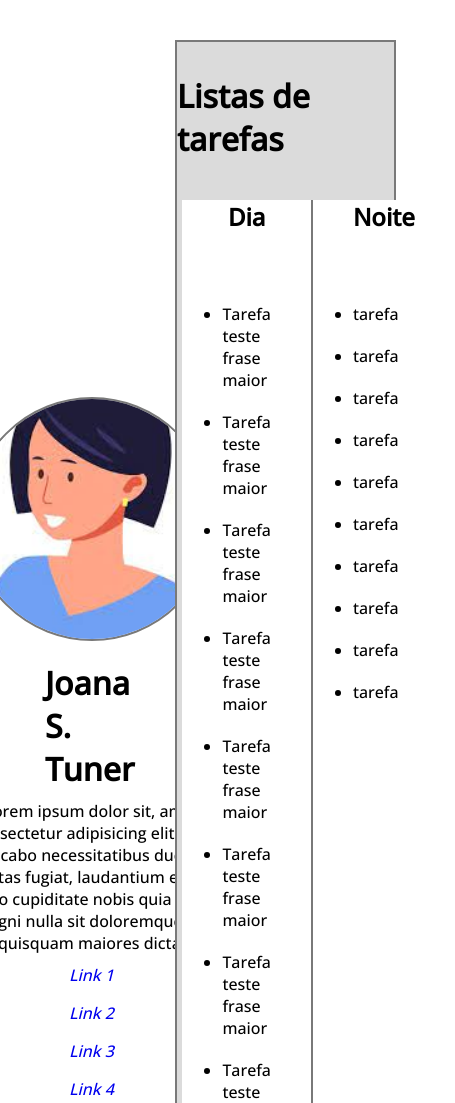
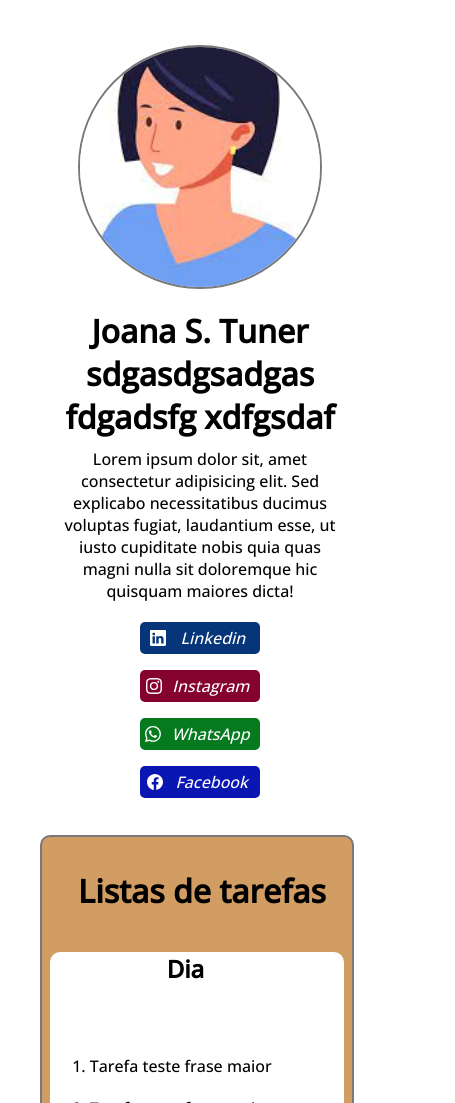
Before and after one commit to joycevaniasalvino/Projeto-Criacao-de-Layout-PUCRS, a plain HTML site: page src/index.html in a window 390 px wide. Shown: the top 1103 px of the page, 455 px wide, since content can reach past the window. Drawn offline with nearby package versions, Linux system fonts and the light colour scheme.

Commit message:
💄style and style fix: stylization and responsivity

```diff
--- a/src/css/style.css
+++ b/src/css/style.css
@@ -32,6 +32,7 @@ img {
 .nome-titulo {
     font-size: 2rem;
     margin: 20px 0 10px 0;
+    text-align: center;
 }
 
 .descricao-titulo {
@@ -59,9 +60,9 @@ main{
     display: flex;
     align-items: center;
     flex-direction: column;
-    background: #dbdbdb;
+    background: #d19d62;
     border: rgb(121, 121, 121) 2px solid;
-
+    border-radius: 10px;
 }
 
 h1{
@@ -73,12 +74,14 @@ h1{
     display: flex;
     flex-direction: row;
     justify-content: space-evenly;
+    border-radius: 10px;
+    background-color: #fff;
+
 
 }
 
 .section1 {
     width: 100%;
-    background-color: #fff;
     padding: 0 40px 40px 40px;
 
 }
@@ -90,7 +93,6 @@ h2{
 }
 .section2 {
     width: 100%;
-    background-color: #fff;
     padding: 0 40px 40px 40px;
     border-left: rgb(121, 121, 121) 2px solid;
 
@@ -103,3 +105,100 @@ h2{
 .section-lista > li{
     padding: 10px 0;
 }
+
+.lista-links{
+    width: 120px;
+    padding-top: 20px;
+}
+
+.lista-links > li {
+    display: flex;
+    justify-content: space-evenly;
+    align-items: center;
+    border-radius: 5px;
+    color: #fff;
+}
+
+.lista-links > li > a{
+    color: #fff;
+    width: fit-content;
+    padding: 5px;
+
+}
+
+.link1{
+    background: #06357a;
+}
+
+.link2{
+    background: #85022e;
+    display: flex;
+    flex-direction: row;
+
+}
+
+.link3{
+    background: #067a1f;
+
+}
+
+.link4{
+    background: #0a16b1;
+
+}
+
+@media (max-width: 1080px) {
+
+    .container {
+        display: flex;
+        flex-direction: column;
+    }
+
+    .section1, .section2 {
+        width:85%;
+        display: flex;
+        flex-direction: column;
+    }
+
+    .section2{
+        border: none;
+    }
+
+    /* body {
+        display: flex;
+        flex-direction: column;
+        row-gap: 2rem;
+        margin: 40px;
+    } */
+}
+
+@media (max-width: 860px) {
+
+    body {
+        display: flex;
+        flex-direction: column;
+        row-gap: 2rem;
+    }
+
+    main, aside {
+        width:100%;
+    }
+
+    .section1, .section2 {
+        width:85%;
+    }
+
+
+}
+
+@media (max-width: 450px) {
+
+    h1{
+        padding-left: 10px;
+        padding-bottom: 40px;
+    }
+
+    .section1, .section2 {
+        width:65%;
+    }
+}
--- a/src/index.html
+++ b/src/index.html
@@ -12,18 +12,44 @@
 </head>
 
 <body>
+
     <aside>
         <img src="images/img_perfil.jpeg" alt="Foto de perfil do usuário">
-        <h3 class="nome-titulo">Joana S. Tuner</h3>
+        <h3 class="nome-titulo">Joana S. Tuner sdgasdgsadgas fdgadsfg xdfgsdaf</h3>
         <p class="descricao-titulo">Lorem ipsum dolor sit, amet consectetur adipisicing elit. Sed explicabo
             necessitatibus ducimus voluptas fugiat, laudantium esse, ut iusto cupiditate nobis quia quas magni nulla sit
             doloremque hic quisquam maiores dicta!
-            </p>
+        </p>
         <ul class="lista-links">
-            <li><a href="#">Link 1</a></li>
-            <li><a href="#">Link 2</a></li>
-            <li><a href="#">Link 3</a></li>
-            <li><a href="#">Link 4</a></li>
+
+            <li class="link1">
+                <svg xmlns="http://www.w3.org/2000/svg" width="16" height="16" fill="currentColor" class="bi bi-linkedin" viewBox="0 0 16 16">
+                    <path d="M0 1.146C0 .513.526 0 1.175 0h13.65C15.474 0 16 .513 16 1.146v13.708c0 .633-.526 1.146-1.175 1.146H1.175C.526 16 0 15.487 0 14.854zm4.943 12.248V6.169H2.542v7.225zm-1.2-8.212c.837 0 1.358-.554 1.358-1.248-.015-.709-.52-1.248-1.342-1.248S2.4 3.226 2.4 3.934c0 .694.521 1.248 1.327 1.248zm4.908 8.212V9.359c0-.216.016-.432.08-.586.173-.431.568-.878 1.232-.878.869 0 1.216.662 1.216 1.634v3.865h2.401V9.25c0-2.22-1.184-3.252-2.764-3.252-1.274 0-1.845.7-2.165 1.193v.025h-.016l.016-.025V6.169h-2.4c.03.678 0 7.225 0 7.225z"/>
+                </svg>
+                <a href="#">Linkedin</a>
+            </li>
+
+            <li class="link2">
+                <svg xmlns="http://www.w3.org/2000/svg" width="16" height="16" fill="currentColor" class="bi bi-instagram" viewBox="0 0 16 16">
+                    <path d="M8 0C5.829 0 5.556.01 4.703.048 3.85.088 3.269.222 2.76.42a3.9 3.9 0 0 0-1.417.923A3.9 3.9 0 0 0 .42 2.76C.222 3.268.087 3.85.048 4.7.01 5.555 0 5.827 0 8.001c0 2.172.01 2.444.048 3.297.04.852.174 1.433.372 1.942.205.526.478.972.923 1.417.444.445.89.719 1.416.923.51.198 1.09.333 1.942.372C5.555 15.99 5.827 16 8 16s2.444-.01 3.298-.048c.851-.04 1.434-.174 1.943-.372a3.9 3.9 0 0 0 1.416-.923c.445-.445.718-.891.923-1.417.197-.509.332-1.09.372-1.942C15.99 10.445 16 10.173 16 8s-.01-2.445-.048-3.299c-.04-.851-.175-1.433-.372-1.941a3.9 3.9 0 0 0-.923-1.417A3.9 3.9 0 0 0 13.24.42c-.51-.198-1.092-.333-1.943-.372C10.443.01 10.172 0 7.998 0zm-.717 1.442h.718c2.136 0 2.389.007 3.232.046.78.035 1.204.166 1.486.275.373.145.64.319.92.599s.453.546.598.92c.11.281.24.705.275 1.485.039.843.047 1.096.047 3.231s-.008 2.389-.047 3.232c-.035.78-.166 1.203-.275 1.485a2.5 2.5 0 0 1-.599.919c-.28.28-.546.453-.92.598-.28.11-.704.24-1.485.276-.843.038-1.096.047-3.232.047s-2.39-.009-3.233-.047c-.78-.036-1.203-.166-1.485-.276a2.5 2.5 0 0 1-.92-.598 2.5 2.5 0 0 1-.6-.92c-.109-.281-.24-.705-.275-1.485-.038-.843-.046-1.096-.046-3.233s.008-2.388.046-3.231c.036-.78.166-1.204.276-1.486.145-.373.319-.64.599-.92s.546-.453.92-.598c.282-.11.705-.24 1.485-.276.738-.034 1.024-.044 2.515-.045zm4.988 1.328a.96.96 0 1 0 0 1.92.96.96 0 0 0 0-1.92m-4.27 1.122a4.109 4.109 0 1 0 0 8.217 4.109 4.109 0 0 0 0-8.217m0 1.441a2.667 2.667 0 1 1 0 5.334 2.667 2.667 0 0 1 0-5.334"/>
+                </svg>
+                <a href="#">Instagram</a>
+            </li>
+
+            <li class="link3">
+                <svg xmlns="http://www.w3.org/2000/svg" width="16" height="16" fill="currentColor" class="bi bi-whatsapp" viewBox="0 0 16 16">
+                    <path d="M13.601 2.326A7.85 7.85 0 0 0 7.994 0C3.627 0 .068 3.558.064 7.926c0 1.399.366 2.76 1.057 3.965L0 16l4.204-1.102a7.9 7.9 0 0 0 3.79.965h.004c4.368 0 7.926-3.558 7.93-7.93A7.9 7.9 0 0 0 13.6 2.326zM7.994 14.521a6.6 6.6 0 0 1-3.356-.92l-.24-.144-2.494.654.666-2.433-.156-.251a6.56 6.56 0 0 1-1.007-3.505c0-3.626 2.957-6.584 6.591-6.584a6.56 6.56 0 0 1 4.66 1.931 6.56 6.56 0 0 1 1.928 4.66c-.004 3.639-2.961 6.592-6.592 6.592m3.615-4.934c-.197-.099-1.17-.578-1.353-.646-.182-.065-.315-.099-.445.099-.133.197-.513.646-.627.775-.114.133-.232.148-.43.05-.197-.1-.836-.308-1.592-.985-.59-.525-.985-1.175-1.103-1.372-.114-.198-.011-.304.088-.403.087-.088.197-.232.296-.346.1-.114.133-.198.198-.33.065-.134.034-.248-.015-.347-.05-.099-.445-1.076-.612-1.47-.16-.389-.323-.335-.445-.34-.114-.007-.247-.007-.38-.007a.73.73 0 0 0-.529.247c-.182.198-.691.677-.691 1.654s.71 1.916.81 2.049c.098.133 1.394 2.132 3.383 2.992.47.205.84.326 1.129.418.475.152.904.129 1.246.08.38-.058 1.171-.48 1.338-.943.164-.464.164-.86.114-.943-.049-.084-.182-.133-.38-.232"/>
+                </svg>
+                <a href="#">WhatsApp</a>
+            </li>
+
+            <li class="link4">
+                <svg xmlns="http://www.w3.org/2000/svg" width="16" height="16" fill="currentColor" class="bi bi-facebook" viewBox="0 0 16 16">
+                    <path d="M16 8.049c0-4.446-3.582-8.05-8-8.05C3.58 0-.002 3.603-.002 8.05c0 4.017 2.926 7.347 6.75 7.951v-5.625h-2.03V8.05H6.75V6.275c0-2.017 1.195-3.131 3.022-3.131.876 0 1.791.157 1.791.157v1.98h-1.009c-.993 0-1.303.621-1.303 1.258v1.51h2.218l-.354 2.326H9.25V16c3.824-.604 6.75-3.934 6.75-7.951"/>
+                </svg>
+                <a href="#">Facebook</a>
+            </li>
+
         </ul>
     </aside>
     <main>
@@ -31,7 +57,7 @@
         <div class="container">
             <section class="section1">
                 <h2>Dia</h2>
-                <ul class="section-lista">
+                <ol class="section-lista">
                     <li>Tarefa teste frase maior</li>
                     <li>Tarefa teste frase maior</li>
                     <li>Tarefa teste frase maior</li>
@@ -42,11 +68,11 @@
                     <li>Tarefa teste frase maior</li>
                     <li>Tarefa teste frase maior</li>
                     <li>Tarefa teste frase maior</li>
-                </ul>
+                </ol>
             </section>
             <section class="section2">
                 <h2>Noite</h2>
-                <ul class="section-lista">
+                <ol class="section-lista">
                     <li>tarefa</li>
                     <li>tarefa</li>
                     <li>tarefa</li>
@@ -57,10 +83,14 @@
                     <li>tarefa</li>
                     <li>tarefa</li>
                     <li>tarefa</li>
-                </ul>
+                </ol>
             </section>
         </div>
     </main>
+
+    <!-- MDB -->
+    <script type="text/javascript"
+        src="https://cdnjs.cloudflare.com/ajax/libs/mdb-ui-kit/7.1.0/mdb.umd.min.js"></script>
 </body>
 
 </html>
```
